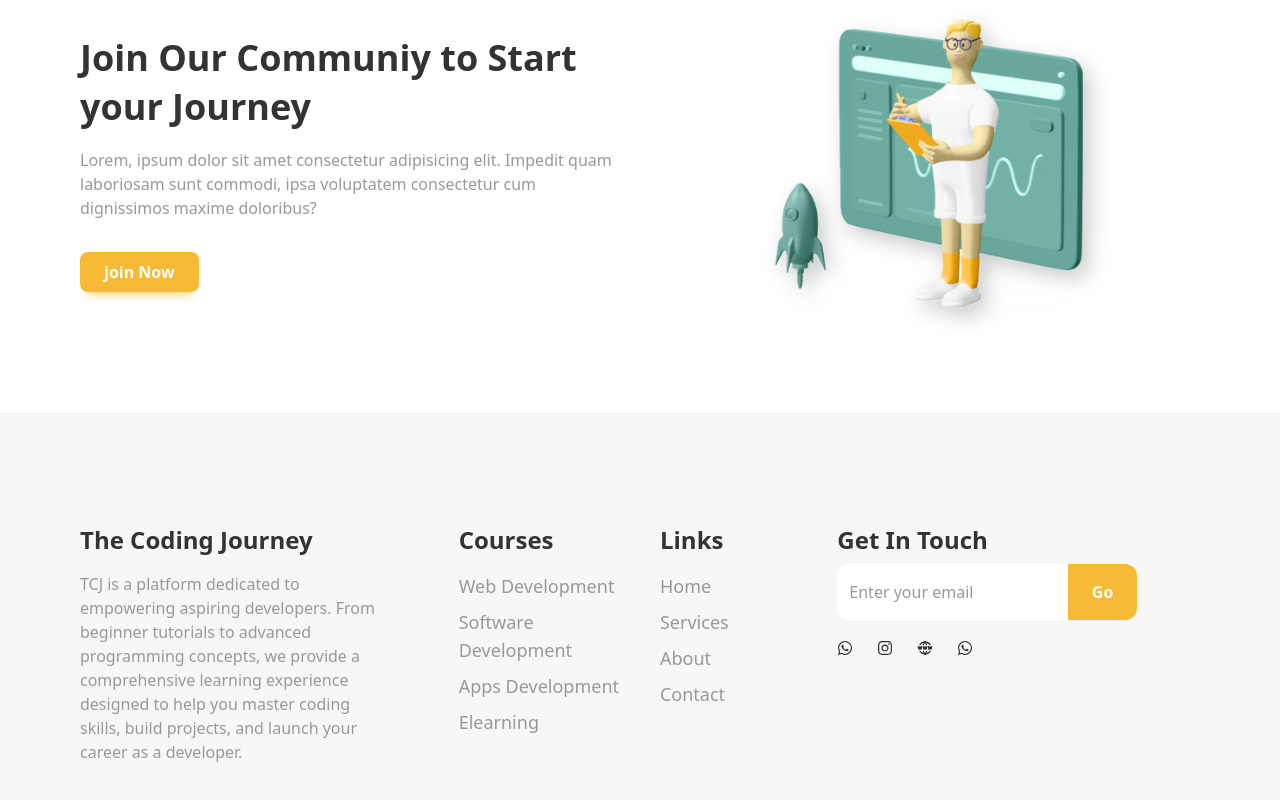
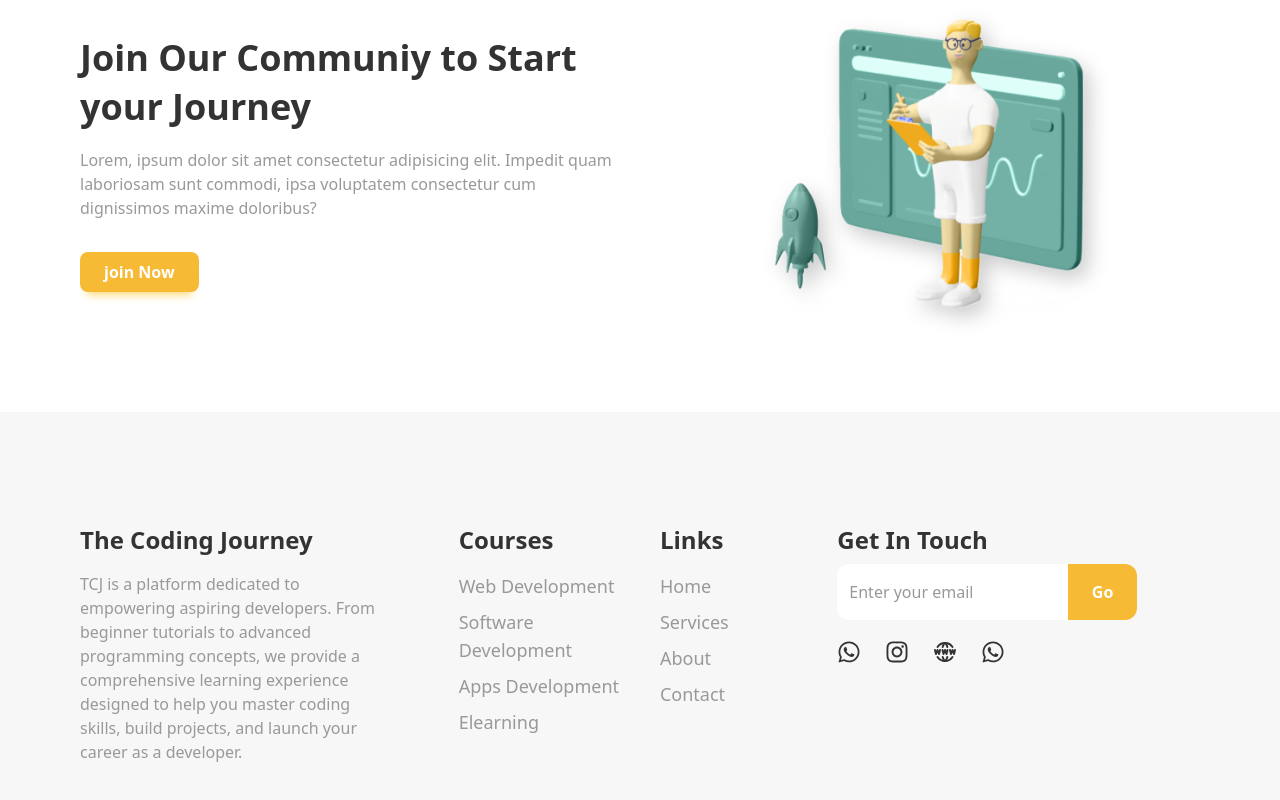
Before and after one commit to babyanonymouse/elearning, a React (Vite) app: page / in a window 1280 px wide. Shown: the part 2472-3272 px from the top of the page. Built offline with nearby package versions, Linux system fonts and the light colour scheme.

Commit message:
footer done

```diff
--- a/src/components/Footer/Footer.jsx
+++ b/src/components/Footer/Footer.jsx
@@ -5,8 +5,8 @@ import { motion } from "framer-motion"
 const Footer = () => {
     return (
         <footer className="py-28 bg-[#f7f7f7]">
-            <motion.div
-             className="container">
+            <motion.div initial={{ opacity: 0, y: 50 }} whileInView={{ opacity: 1, y: 0 }}
+                className="container">
                 <div className="grid grid-cols-1 md:grid-cols-2 lg:grid-cols-3 gap-14 md:gap-4">
                     {/* First Section */}
                     <div className="space-y-4 max-w-[300px]">
@@ -54,16 +54,16 @@ const Footer = () => {
                         {/* socials */}
                         <div className="flex space-x-6 py-3">
                             <a href="#">
-                                <FaWhatsapp className="cursor-pointer hover:text-primary hover:scale-105 duration-200" />
+                                <FaWhatsapp className="text-2xl cursor-pointer hover:text-primary hover:scale-105 duration-200" />
                             </a>
                             <a href="#">
-                                <FaInstagram className="cursor-pointer hover:text-primary hover:scale-105 duration-200" />
+                                <FaInstagram className="text-2xl cursor-pointer hover:text-primary hover:scale-105 duration-200" />
                             </a>
                             <a href="#">
-                                <TbWorldWww className="cursor-pointer hover:text-primary hover:scale-105 duration-200" />
+                                <TbWorldWww className="text-2xl cursor-pointer hover:text-primary hover:scale-105 duration-200" />
                             </a>
                             <a href="#">
-                                <FaWhatsapp className="cursor-pointer hover:text-primary hover:scale-105 duration-200" />
+                                <FaWhatsapp className="text-2xl cursor-pointer hover:text-primary hover:scale-105 duration-200" />
                             </a>
 
                         </div>
--- a/src/components/Navbar/Navbar.jsx
+++ b/src/components/Navbar/Navbar.jsx
@@ -47,7 +47,7 @@ const Navbar = () => {
                                 <a
                                     href={menu.path}
                                     className="inline-block py-2 px-3 hover:text-secondary relative group">
-                                    <div className="w-2 h-2 bg-secondary absolute mr-2 rounded-full left-1/2 -translate-x-1/2 top-1/2 bottom-0 group-hover:block hidden"></div>
+                                    <div className="w-2 h-2 bg-secondary absolute mt-2 rounded-full left-1/2 -translate-x-1/2 top-1/2 bottom-0 group-hover:block hidden"></div>
                                     {menu.title}
                                 </a>
                             </li>
```
